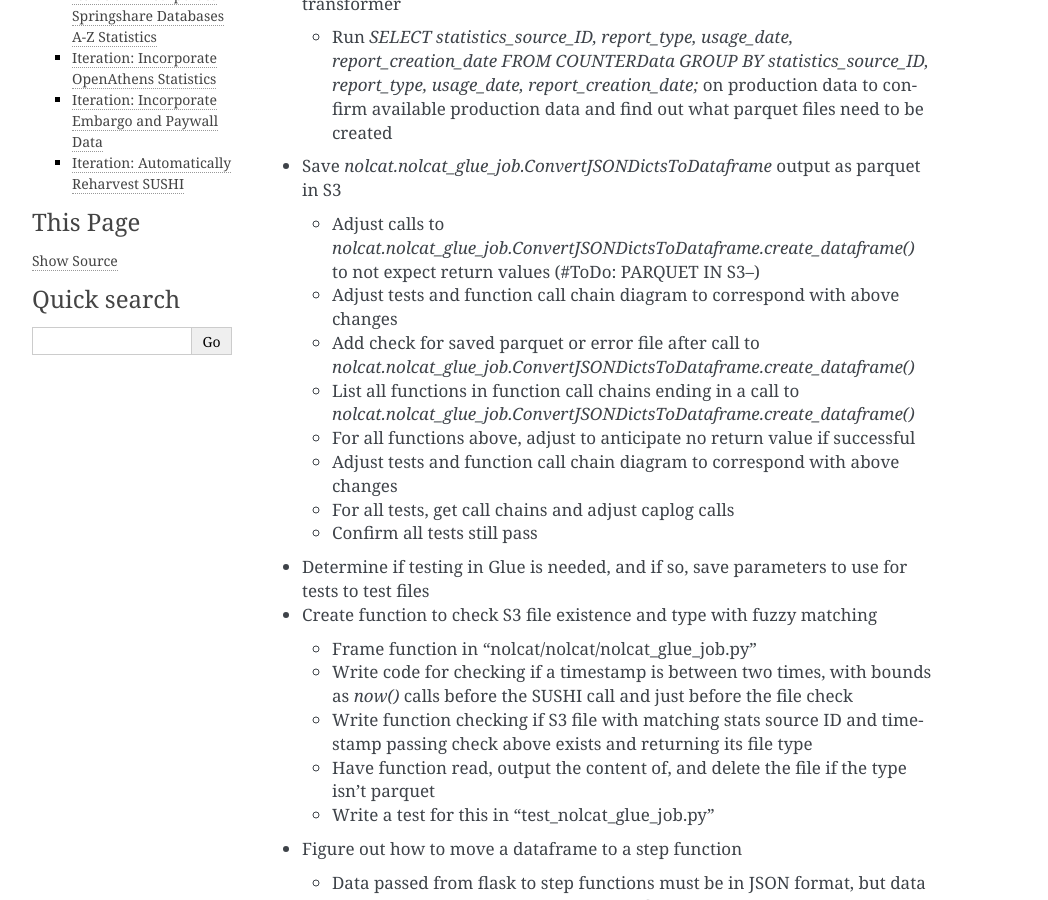
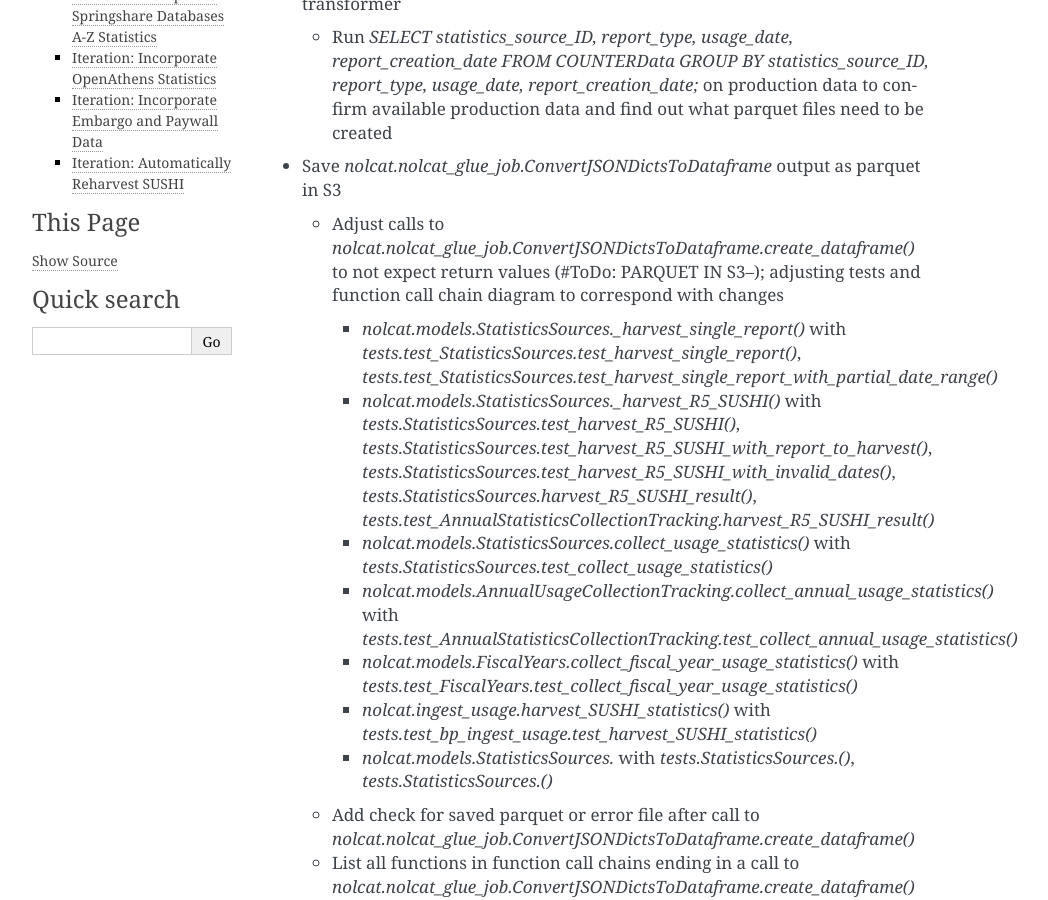
Before and after one commit to ereiskind/nolcat, a Sphinx documentation site: the page built from docs/source/roadmap.rst, in a window 1280 px wide and 900 px high, scrolled down 1349 px. Shown: the whole window, without its empty margins (148-1196 px from the left). Built offline with Sphinx 7.4.7, drawn with Linux system fonts in a browser that asks for light colours.

Commit message:
Adjust roadmap with specifics

```diff
--- a/docs/source/roadmap.rst
+++ b/docs/source/roadmap.rst
@@ -27,8 +27,16 @@ Move Code to Glue Jobs and Data to Parquet
 
 * Save `nolcat.nolcat_glue_job.ConvertJSONDictsToDataframe` output as parquet in S3
 
-  * Adjust calls to `nolcat.nolcat_glue_job.ConvertJSONDictsToDataframe.create_dataframe()` to not expect return values (#ToDo: PARQUET IN S3--)
-  * Adjust tests and function call chain diagram to correspond with above changes
+  * Adjust calls to `nolcat.nolcat_glue_job.ConvertJSONDictsToDataframe.create_dataframe()` to not expect return values (#ToDo: PARQUET IN S3--); adjusting tests and function call chain diagram to correspond with changes
+
+    * `nolcat.models.StatisticsSources._harvest_single_report()` with `tests.test_StatisticsSources.test_harvest_single_report()`, `tests.test_StatisticsSources.test_harvest_single_report_with_partial_date_range()`
+    * `nolcat.models.StatisticsSources._harvest_R5_SUSHI()` with `tests.StatisticsSources.test_harvest_R5_SUSHI()`, `tests.StatisticsSources.test_harvest_R5_SUSHI_with_report_to_harvest()`, `tests.StatisticsSources.test_harvest_R5_SUSHI_with_invalid_dates()`, `tests.StatisticsSources.harvest_R5_SUSHI_result()`, `tests.test_AnnualStatisticsCollectionTracking.harvest_R5_SUSHI_result()`
+    * `nolcat.models.StatisticsSources.collect_usage_statistics()` with `tests.StatisticsSources.test_collect_usage_statistics()`
+    * `nolcat.models.AnnualUsageCollectionTracking.collect_annual_usage_statistics()` with `tests.test_AnnualStatisticsCollectionTracking.test_collect_annual_usage_statistics()`
+    * `nolcat.models.FiscalYears.collect_fiscal_year_usage_statistics()` with `tests.test_FiscalYears.test_collect_fiscal_year_usage_statistics()`
+    * `nolcat.ingest_usage.harvest_SUSHI_statistics()` with `tests.test_bp_ingest_usage.test_harvest_SUSHI_statistics()`
+    * `nolcat.models.StatisticsSources.` with `tests.StatisticsSources.()`, `tests.StatisticsSources.()`
+
   * Add check for saved parquet or error file after call to `nolcat.nolcat_glue_job.ConvertJSONDictsToDataframe.create_dataframe()`
   * List all functions in function call chains ending in a call to `nolcat.nolcat_glue_job.ConvertJSONDictsToDataframe.create_dataframe()`
   * For all functions above, adjust to anticipate no return value if successful
```
